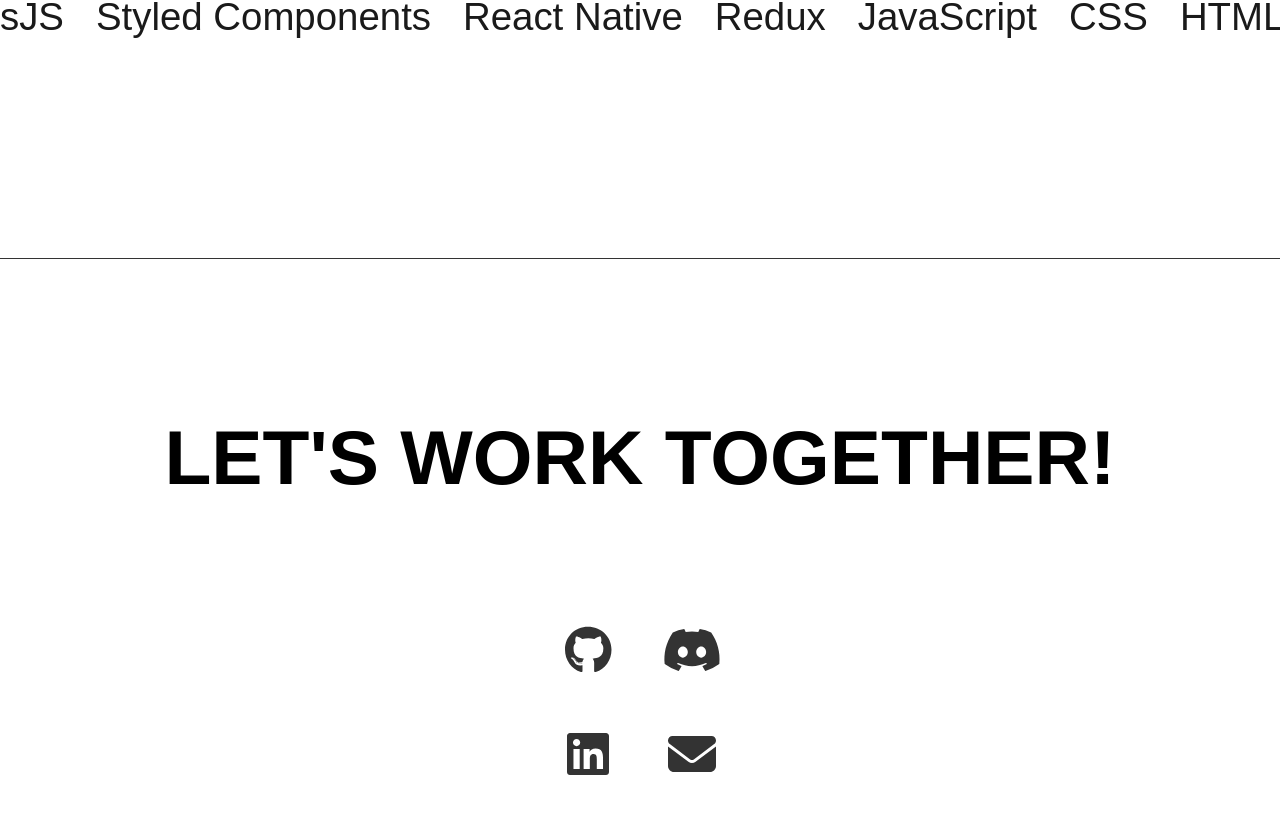
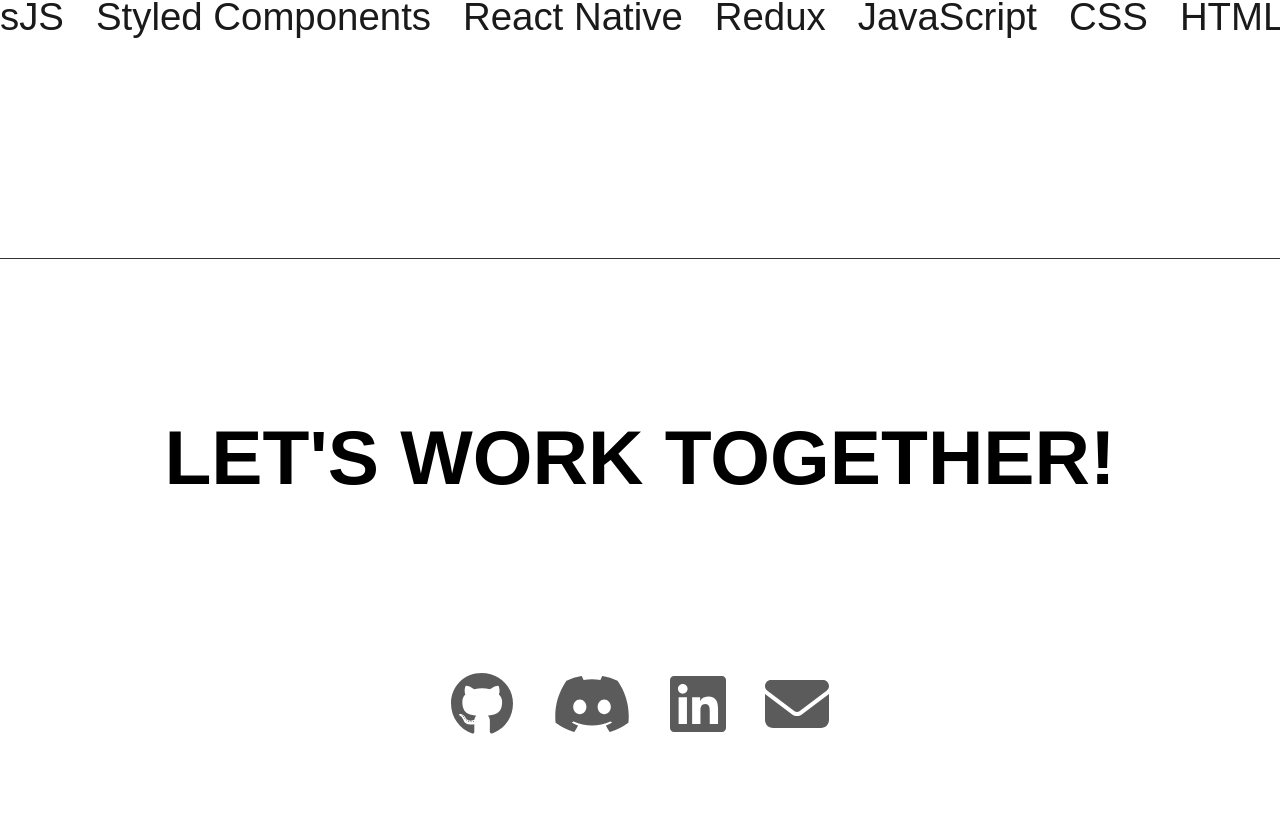
Before and after one commit to jameskbecker/portfolio-old, a Next.js app: page / in a window 1280 px wide. Shown: the part 2941-3754 px from the top of the page. Built offline with nearby package versions, Linux system fonts and the light colour scheme.

Commit message:
Update ContactSection

```diff
--- a/src/GlobalStyles.tsx
+++ b/src/GlobalStyles.tsx
@@ -4,7 +4,6 @@ import screens from './screens';
 const GlobalStyles = createGlobalStyle`
   * {
     font: 500 1rem sans-serif;
-    color: ${({ theme }: any) => theme.text};
     margin: 0;
     padding: 0;
 
@@ -49,7 +48,7 @@ const GlobalStyles = createGlobalStyle`
 
   a {
     text-decoration: none;
-    color: inherit;
+    /* color: inherit; */
 
     cursor: pointer;
   }
--- /dev/null
+++ b/src/components/sections/contactSection/ContactButton.tsx
@@ -0,0 +1,9 @@
+import { ContactIcon } from './styles';
+
+const ContactButton = (props: any) => (
+  <a href={props.href} target="-1">
+    <ContactIcon icon={props.icon} />
+  </a>
+);
+
+export default ContactButton;
--- a/src/components/sections/contactSection/ContactGrid.tsx
+++ b/src/components/sections/contactSection/ContactGrid.tsx
@@ -5,55 +5,18 @@ import {
   faLinkedin,
 } from '@fortawesome/free-brands-svg-icons';
 import { faEnvelope } from '@fortawesome/free-solid-svg-icons';
-import { FontAwesomeIcon } from '@fortawesome/react-fontawesome';
-import styled from 'styled-components';
+import ContactButton from './ContactButton';
+import contactData from './contactData';
+import { StyledContactContent } from './styles';
 
 library.add(faGithub, faDiscord, faLinkedin, faEnvelope);
 
-const StyledContactGrid = styled.div`
-  flex: 0 0 auto;
-  width: 100%;
-  display: grid;
-  grid-template-columns: repeat(2, 1fr);
-  grid-template-rows: repeat(2, 1fr);
-  justify-content: center;
-  align-items: center;
-  margin: auto;
-  gap: 1rem;
-
-  width: 15vw;
-  height: 15vw;
-  & * {
-    font-size: 3rem;
-    align-self: center;
-    justify-self: center;
-  }
-`;
-
-const contactData = [
-  { icon: 'fa-brands fa-github', href: 'https://github.com/jameskbecker' },
-  {
-    icon: 'fa-brands fa-discord',
-    href: 'https://www.discord.com/users/442333264364175361',
-  },
-  {
-    icon: 'fa-brands fa-linkedin',
-    href: 'https://www.linkedin.com/in/jameskbecker/',
-  },
-  { icon: 'fa-solid fa-envelope', href: 'mailto:work@jameskbecker.com' },
-];
-
-const ContactGrid = () => (
-  <StyledContactGrid>
+const ContactContent = () => (
+  <StyledContactContent>
     {contactData.map((d: any, i: number) => {
-      console.log(d.icon);
-      return (
-        <a key={i} href={d.href} target="-1">
-          <FontAwesomeIcon icon={d.icon} color="#000000" />
-        </a>
-      );
+      return <ContactButton key={i} {...d} />;
     })}
-  </StyledContactGrid>
+  </StyledContactContent>
 );
 
-export default ContactGrid;
+export default ContactContent;
--- /dev/null
+++ b/src/components/sections/contactSection/contactData.ts
@@ -0,0 +1,14 @@
+const contactData = [
+  { icon: 'fa-brands fa-github', href: 'https://github.com/jameskbecker' },
+  {
+    icon: 'fa-brands fa-discord',
+    href: 'https://www.discord.com/users/442333264364175361',
+  },
+  {
+    icon: 'fa-brands fa-linkedin',
+    href: 'https://www.linkedin.com/in/jameskbecker/',
+  },
+  { icon: 'fa-solid fa-envelope', href: 'mailto:work@jameskbecker.com' },
+];
+
+export default contactData;
--- a/src/components/sections/contactSection/styles.ts
+++ b/src/components/sections/contactSection/styles.ts
@@ -1,3 +1,5 @@
+import screens from '@/screens';
+import { FontAwesomeIcon } from '@fortawesome/react-fontawesome';
 import styled from 'styled-components';
 
 export const StyledContactSection = styled.section`
@@ -12,3 +14,40 @@ export const StyledContactSection = styled.section`
 
   overflow: hidden;
 `;
+
+export const StyledContactContent = styled.div`
+  flex: 0 0 auto;
+  display: flex;
+  flex-direction: row;
+  justify-content: center;
+  align-items: center;
+  gap: 3vw;
+
+  margin: auto;
+
+  @media only screen and (max-width: ${screens.tabletMax}) {
+    flex-direction: column;
+    gap: 4vh;
+  }
+`;
+
+export const ContactIcon = styled(FontAwesomeIcon)`
+  font-size: max(4rem, 3vw);
+  margin: auto;
+
+  opacity: 0.8;
+
+  * {
+    color: ${({ theme }: any) => theme.text};
+  }
+
+  :hover {
+    opacity: 1;
+    transition: 250ms ease-in-out;
+
+    * {
+      color: ${({ theme }: any) => theme.brand};
+      transition: 250ms ease-in-out;
+    }
+  }
+`;
```
